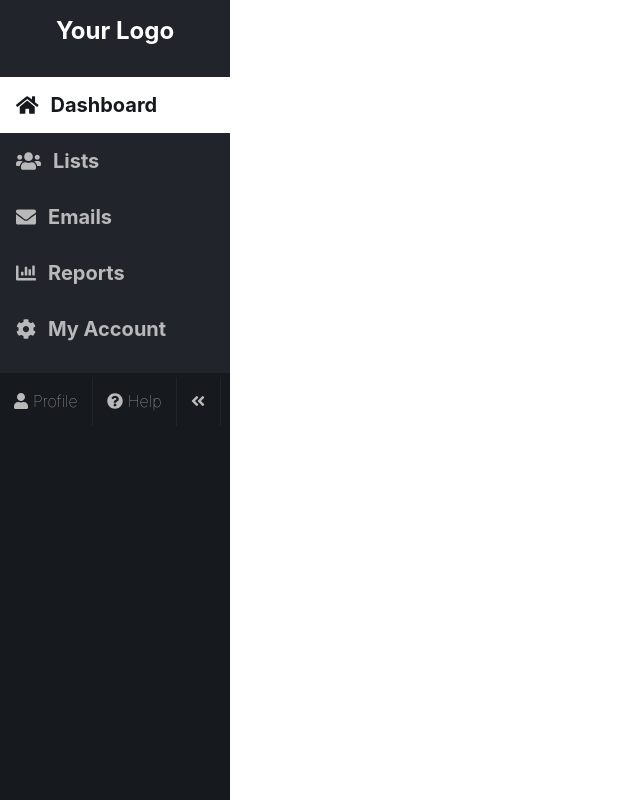
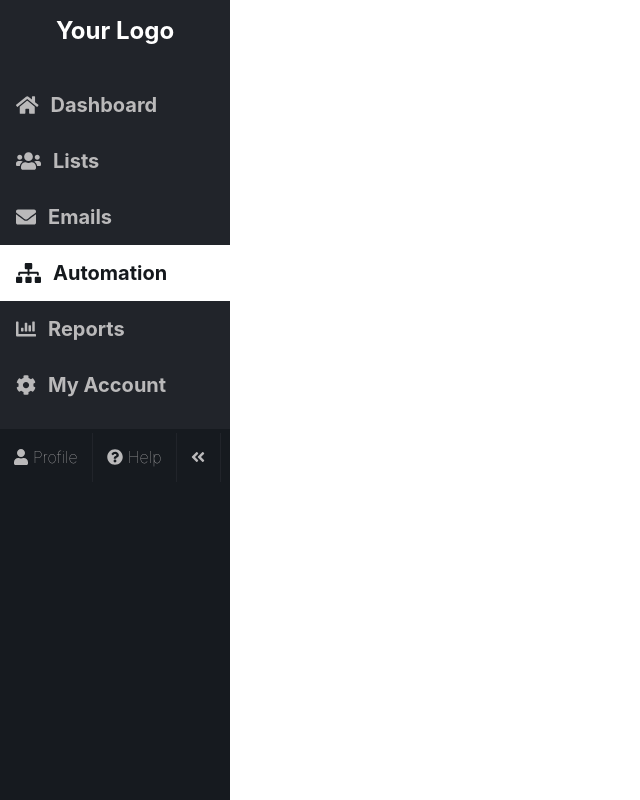
Before and after one commit to logmannn/marketing-automation-tool-ui, a React (Create React App) app: page / in a window 1280 px wide. Shown: the whole page, without its empty margins (0-640 px from the left). Built offline with nearby package versions, Linux system fonts and the light colour scheme.

Commit message:
quick commit before adding redux

```diff
--- a/src/sideBar/SideBarLinks.js
+++ b/src/sideBar/SideBarLinks.js
@@ -63,7 +63,7 @@ export default class SideBarLinks extends Component {
         id: 1,
         text: "dashboard",
         icon: "home",
-        current: true
+        current: false
       },
       {
         id: 2,
@@ -79,12 +79,18 @@ export default class SideBarLinks extends Component {
       },
       {
         id: 4,
+        text: "Automation",
+        icon: "sitemap",
+        current: true
+      },
+      {
+        id: 5,
         text: "reports",
         icon: "chart-bar",
         current: false
       },
       {
-        id: 5,
+        id: 6,
         text: "my account",
         icon: "cog",
         current: false
```
